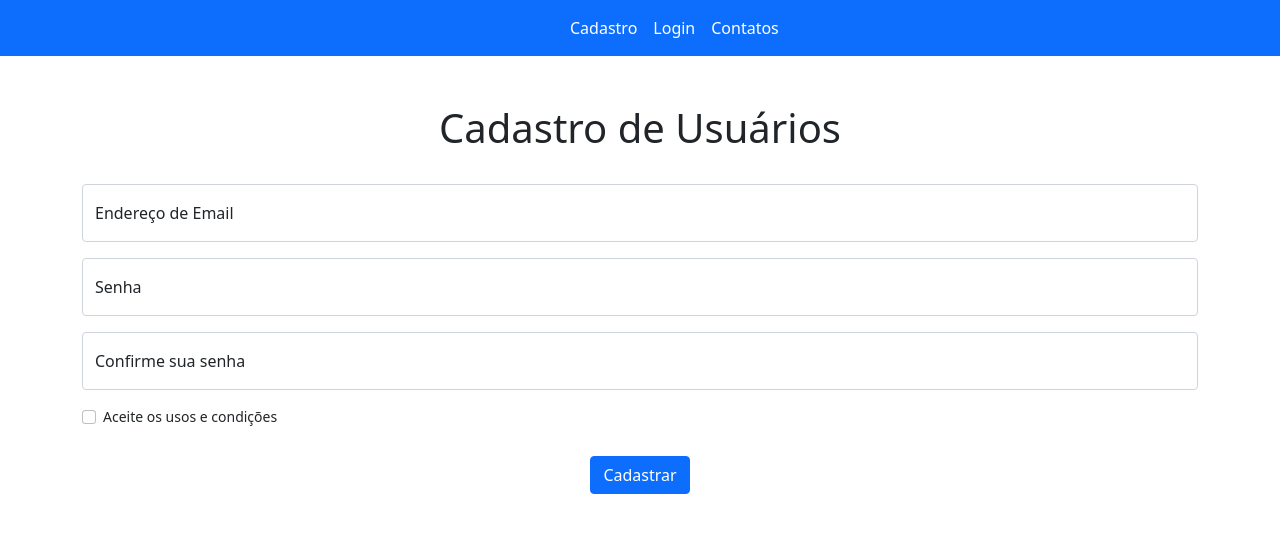
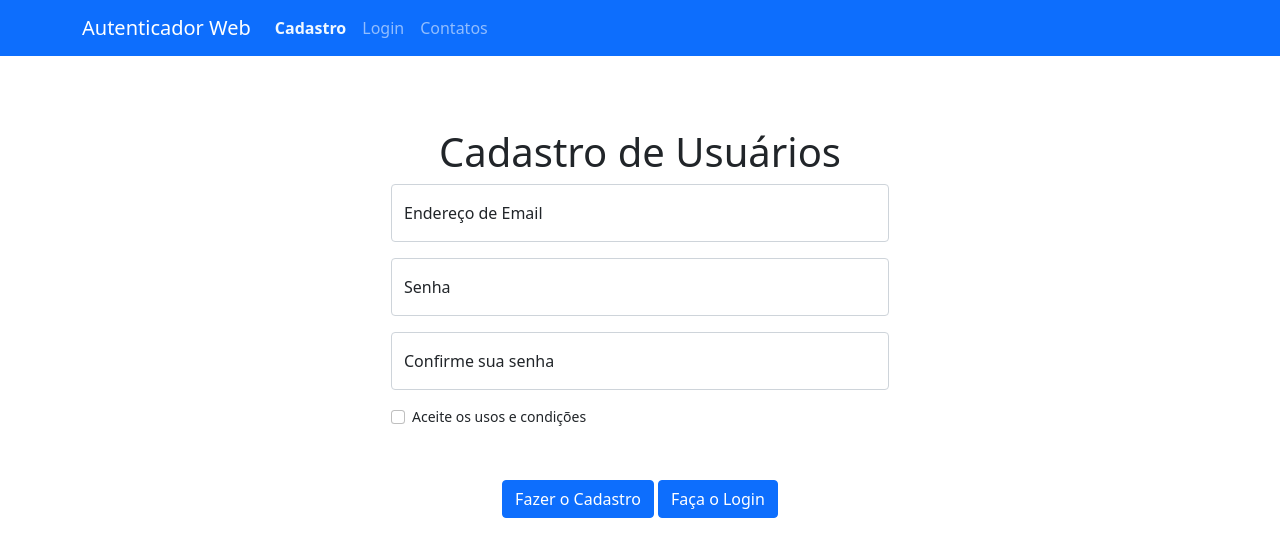
Before and after one commit to kakanetwork/AutenticadorWeb, a Django app: page /cadastro/ in a window 1280 px wide. Shown: the top 557 px of the page. Run offline with Django 4.2, Linux system fonts and the light colour scheme; some libraries are stand-ins or nearby versions.

Commit message:
alteração_html_template

```diff
--- a/app_web/templates/users/cadastro.html
+++ b/app_web/templates/users/cadastro.html
@@ -4,7 +4,7 @@
 
     <!-- Required meta tags -->
     <meta charset="utf-8">
-    <meta name="viewport" content="width=device-width, initial-scale=1">
+    <meta name="viewport" content="width=device-width, initial-scale=1, shrink-to-fit=no">
     <!-- Bootstrap CSS -->
     <link href="https://cdn.jsdelivr.net/npm/bootstrap@5.0.2/dist/css/bootstrap.min.css" rel="stylesheet" integrity="sha384-EVSTQN3/azprG1Anm3QDgpJLIm9Nao0Yz1ztcQTwFspd3yD65VohhpuuCOmLASjC" crossorigin="anonymous">
     <title>Cadastro</title>
@@ -14,36 +14,40 @@
   <body>
     <!-- Definindo o background da navbar -->
 
-    <nav style="padding: 0 calc(50% - 90px)" class="navbar bg-primary" data-bs-theme="dark">
-      <nav class="navbar navbar-expand-lg bg-body-tertiary">
-        <div class="container-fluid">
-          <div class="collapse navbar-collapse" id="navbarNav">
-            <ul class="navbar-nav ">
-              <li class="nav-item">
-                <a style="color: white;" class="nav-link active" aria-current="page" href="#">Cadastro</a>
-              </li>
-              <li class="nav-item">
-                <a style="color: white;" class="nav-link" href="/">Login</a>
+    <nav class="navbar navbar-expand-lg navbar-dark bg-primary">
+      <div class="container">
+          <a class="navbar-brand" href="/">Autenticador Web</a>
           <button class="navbar-toggler" type="button" data-bs-toggle="collapse" data-bs-target="#navbarNav" aria-controls="navbarNav" aria-expanded="false" aria-label="Toggle navigation">
               <span class="navbar-toggler-icon"></span>
           </button>
+          <div class="collapse navbar-collapse" id="navbarNav">
+              <ul class="navbar-nav ml-auto">
+                  <li class="nav-item">
+                    <b><a style="color: aliceblue;"  class="nav-link" href="#">Cadastro</a></b>
                   </li>
                   <li class="nav-item">
-                <a style="color: white;" class="nav-link" href="/contatos">Contatos</a>
+                      <a class="nav-link" href="/">Login</a>
+                  </li>
+                  <li class="nav-item">
+                      <a class="nav-link" href="/contatos">Contatos</a>
                   </li>
               </ul>
           </div>
       </div>
   </nav>
-    </nav>
+
     <!-- Formulário de Cadastro de Usuários  -->
+  <div class="container">
+
+    <div class="row justify-content-center mt-5">
+        <div style="text-align: center;" class="col-md-6">
           <form method="post">
 
           {% csrf_token %}  <!-- Campo de CSRF (evita ataques) -->
 
           <br>
           <div style="text-align: center;" class="container">
-        <br><h1>Cadastro de Usuários</h1><br>
+              <h1 class="text-center">Cadastro de Usuários</h1>
 
               <!-- Campo de Email -->
               <div class="form-floating mb-3">
@@ -82,11 +86,16 @@
                 <div class="alert alert-success">{{ mensagem_sucesso }}</div>
               {% endif %}
 
-
-        <!-- Botão de Envio -->
-        <input style="font-size: 16px;" class="btn btn-primary" type="submit" value="Cadastrar">
+              <br>
+              <div>
+                <input class="btn btn-primary" type="submit" value="Fazer o Cadastro">
+                <a class="btn btn-primary" href="/">Faça o Login</a>
+              </div>
             </div>
             </form>
+          </div>
+      </div>
+  </div>
 
     <script src="https://cdn.jsdelivr.net/npm/bootstrap@5.0.2/dist/js/bootstrap.bundle.min.js" integrity="sha384-MrcW6ZMFYlzcLA8Nl+NtUVF0sA7MsXsP1UyJoMp4YLEuNSfAP+JcXn/tWtIaxVXM" crossorigin="anonymous"></script>
 
--- a/app_web/templates/users/login.html
+++ b/app_web/templates/users/login.html
@@ -28,7 +28,7 @@
                     <a class="nav-link" href="/cadastro">Cadastro</a>
                 </li>
                 <li class="nav-item">
-                    <a class="nav-link" href="#">Login</a>
+                    <b><a style="color: aliceblue;"  class="nav-link" href="#">Login</a></b>
                 </li>
                 <li class="nav-item">
                     <a class="nav-link" href="/contatos">Contatos</a>
@@ -38,7 +38,7 @@
     </div>
 </nav>
 
-    <!-- Formulário de Cadastro de Usuários  -->
+    <!-- Formulário de Login de Usuários  -->
   <div class="container">
 
     <div class="row justify-content-center mt-5">
```
Also changed, not shown: app_web/templates/users/contatos.html (+11 -14 lines). Lines whose indentation alone changed are shown as unchanged.
